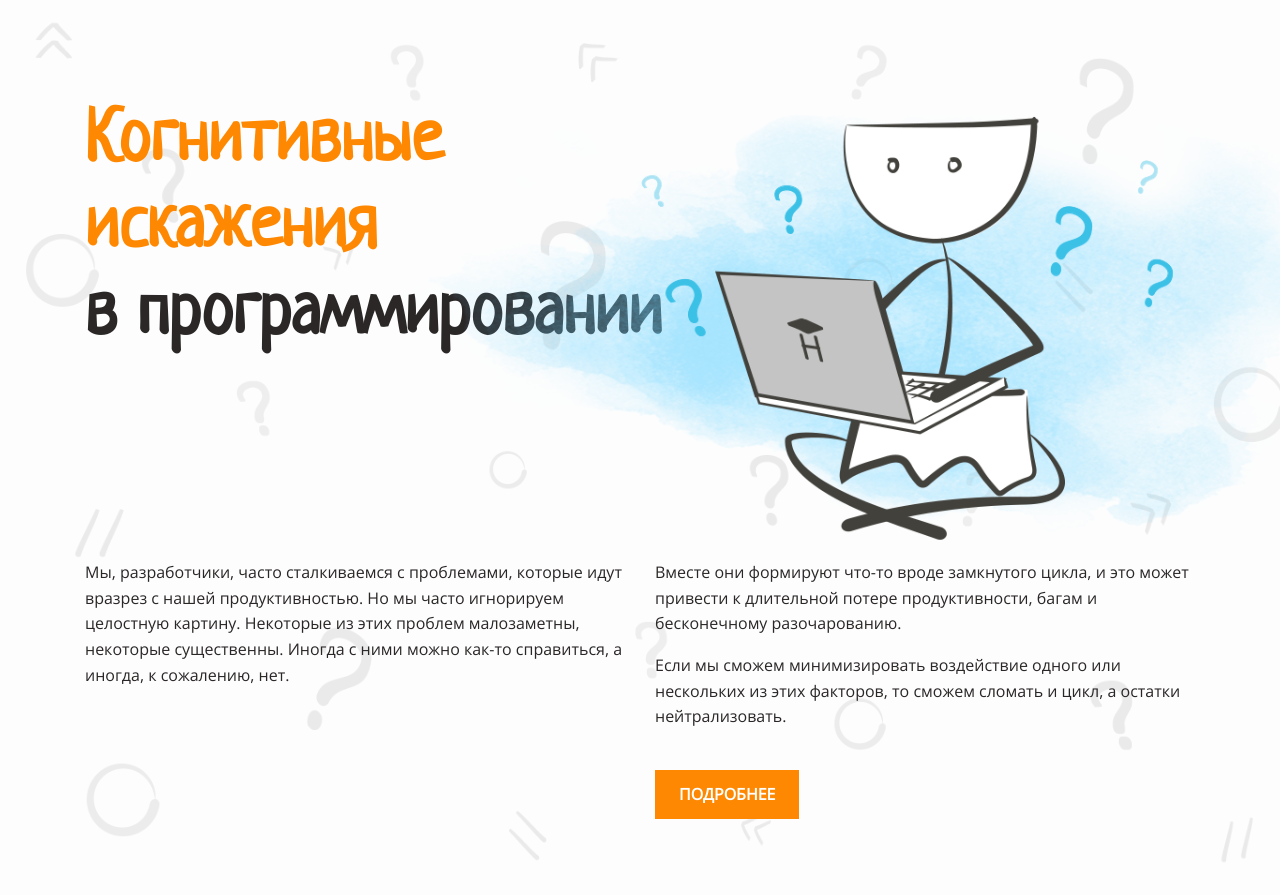
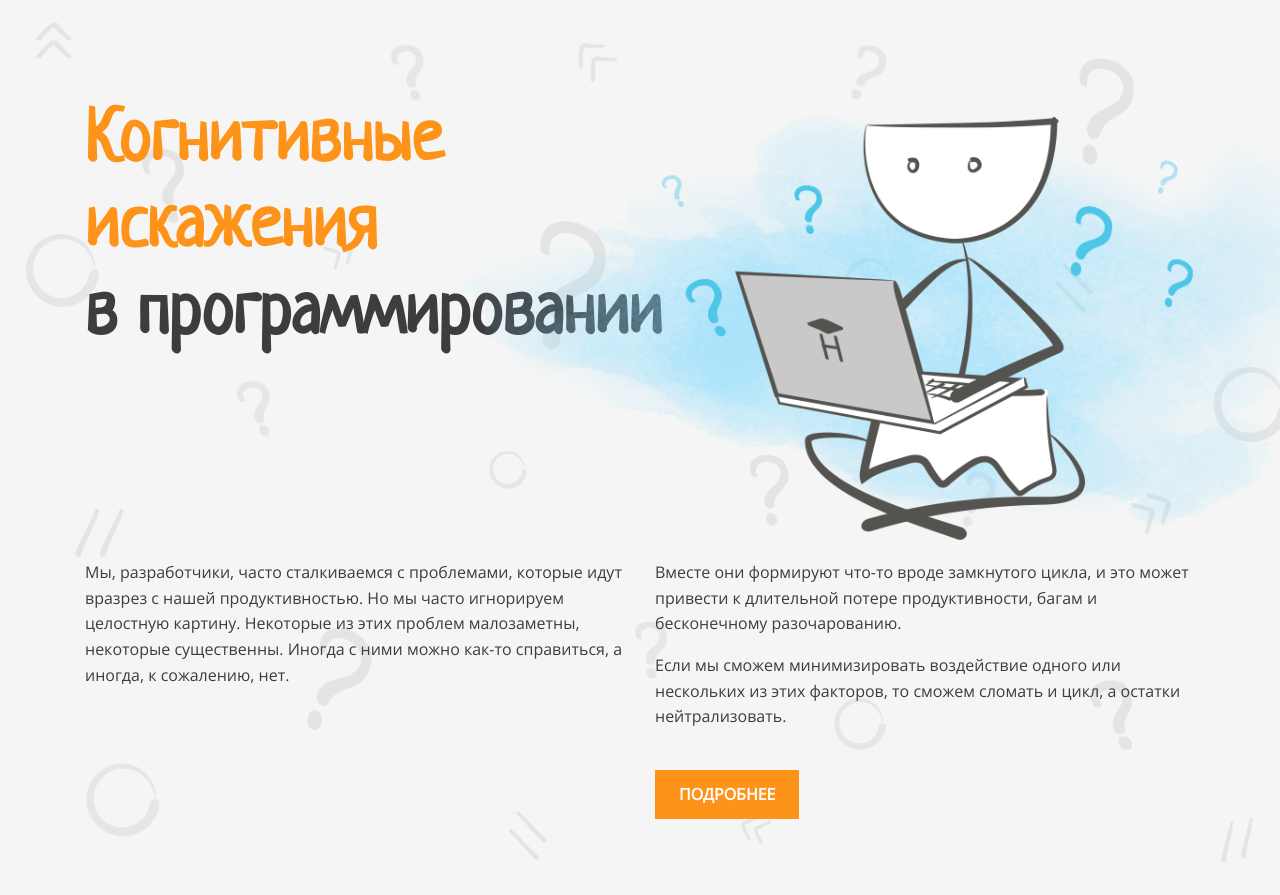
Before and after one commit to unhappymonday/layout-designer-project-58, a website: page src/index.html in a window 1280 px wide. Shown: the top 895 px of the page. Drawn offline with Linux system fonts and the light colour scheme.

Commit message:
Corrected background styles

```diff
--- a/src/index.html
+++ b/src/index.html
@@ -2,7 +2,7 @@
 <html lang="ru">
 <head>
   <meta charset="UTF-8">
-  <meta name="viewport" content="width=device-width, initial-scale=1.0">
+  <meta name="viewport" content="width=device-width, initial-scale=1.0, maximum-scale=1">
   <title>layout-designer-project-58/happy__monday</title>
   <link rel="stylesheet" href="styles/index.css">
 </head>
--- a/src/styles/index.css
+++ b/src/styles/index.css
@@ -111,7 +111,7 @@ h3 span {
 
 .bg-primary::before {
   content: "";
-  background: url('../assets/img/background.png'), var(--white-96);
+  background: url('../assets/img/background.png');
   position: absolute;
   inset: 0;
   background-repeat: no-repeat;
@@ -133,10 +133,15 @@ h3 span {
 
 /* header */
 
+header {
+  background: var(--white-96);
+  opacity: 0.9;
+}
+
 .main-img {
   position: absolute;
   top: 55px;
-  right: -290px;
+  right: -310px;
 }
 
 .header-text-content {
@@ -148,7 +153,7 @@ h3 span {
   top: 24px;
   padding: 12px 24px;
   background: var(--primary);
-  font-weight: 700;
+  font-weight: 600;
   color: var(--white);
 }
 
```
